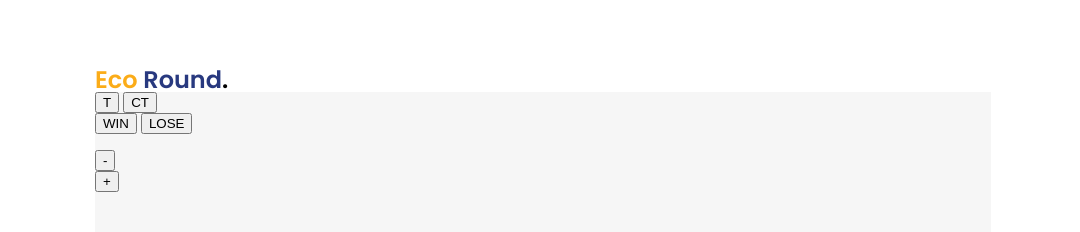
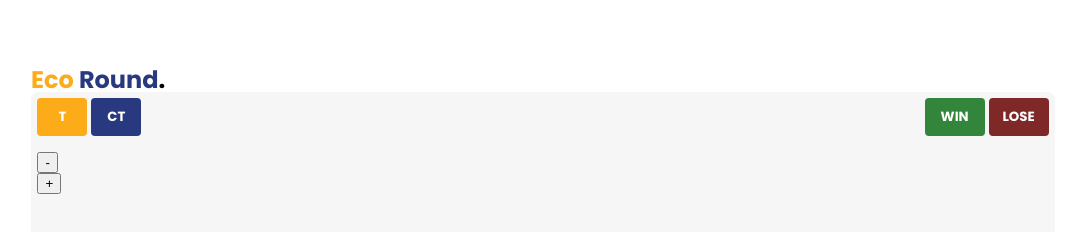
Before and after one commit to DenzDy/cs2-economy-tracker, a website built with webpack: page dist/index.html in a window 1280 px wide. Shown: the whole page, without its empty margins (97-1177 px from the left). Built offline with Linux system fonts and the light colour scheme.

Commit message:
Add button styling for faction and end round buttons

```diff
--- a/src/style.sass
+++ b/src/style.sass
@@ -1,5 +1,10 @@
 @import url('https://fonts.googleapis.com/css2?family=Poppins:wght@400;500;600;700;800;900&display=swap')
-$font-stack: Poppins
+$font-stack: Poppins, sans-serif
+$blue: #28397F
+$orange: #FBAC18
+$bold-font-weight: 700
+$green: #33853C
+$red: #7F2828
 body
     min-height: 100vh
     display: flex
@@ -9,13 +14,48 @@ body
 
 #card
     background: #F6F6F6
-    width: 70vw
+    width: 80vw
     height: 80vh
+    border-radius: 0.5rem
+    padding: 0.4rem
+    box-sizing: border-box
 #title
     font-family: $font-stack
     font-size: 1.5rem
-    font-weight: 600
+    font-weight: $bold-font-weight
 .orange-text
-    color: #FBAC18
+    color: $orange
 .blue-text
-    color: #28397F
+    color: $blue
+#buttons-div
+    display: flex
+    flex-direction: row
+    justify-content: space-between
+.faction-button
+    box-sizing: border-box
+    padding: 0.25rem
+    width: 50px
+    height: 38px
+    font-family: $font-stack
+    font-weight: $bold-font-weight
+    color: white
+    border: 0
+    border-radius: 0.25rem
+#t-side-button
+    background: $orange
+#ct-side-button
+    background: $blue
+.end-round-button
+    box-sizing: border-box
+    padding: 0.25rem
+    width: 60px
+    height: 38px
+    font-family: $font-stack
+    font-weight: $bold-font-weight
+    color: white
+    border: 0
+    border-radius: 0.25rem
+#win-button
+    background: $green
+#lose-button
+    background: $red
```
Also changed, not shown: dist/bundle.js, dist/index.html.
